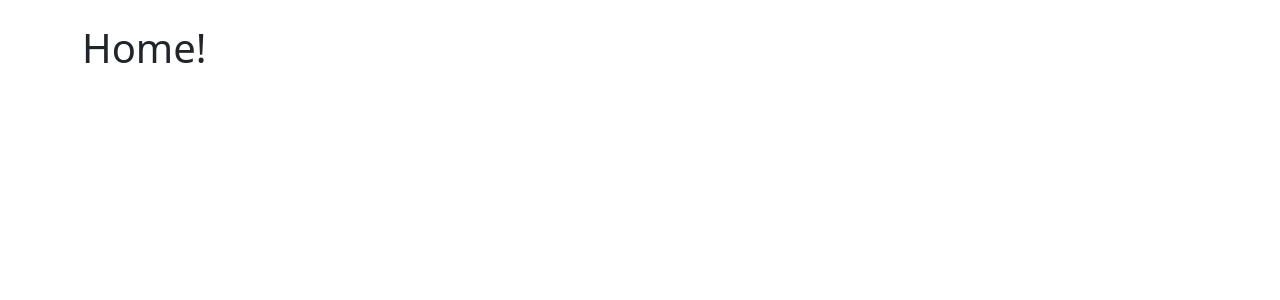
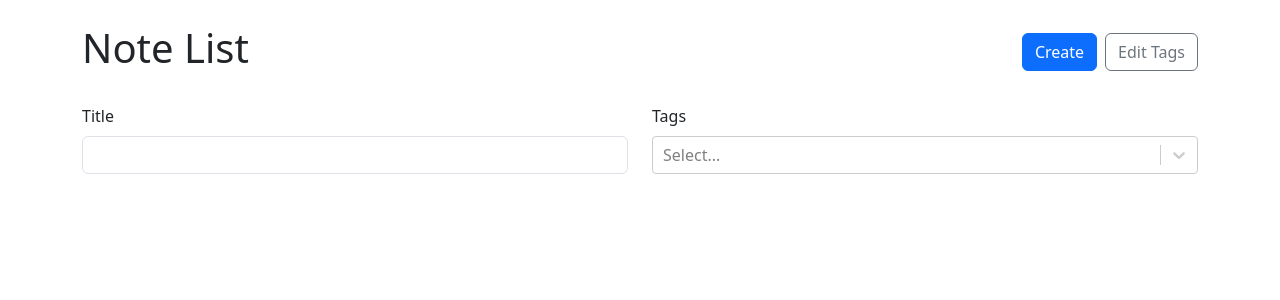
Before and after one commit to Meg-Sowka/take_a_note, a React (Vite) app: page / in a window 1280 px wide. Shown: the top 300 px of the page. Built offline with nearby package versions, Linux system fonts and the light colour scheme.

Commit message:
add Note list and card component

```diff
--- a/src/App.tsx
+++ b/src/App.tsx
@@ -6,6 +6,7 @@
 import { useLocalStorage } from './hooks/useLocalStorage';
 import { useMemo } from 'react';
 import { v4 as uuidV4 } from 'uuid';
+import { NoteList } from './pages/NoteList';
 
 function App() {
   const [notes, setNotes] = useLocalStorage<RawNote[]>('NOTES', []);
@@ -32,7 +33,7 @@
   return (
     <Container className="my-4">
       <Routes>
-        <Route path="/" element={<h1>Home!</h1>} />
+        <Route path="/" element={<NoteList availableTags={tags} notes={notesWithTags}/>} />
         <Route
           path="/new"
           element={
--- /dev/null
+++ b/src/NoteCard.module.css
@@ -0,0 +1,10 @@
+.card {
+  transition: translate ease-in-out .3s, box-shadow ease-in-out .3s;
+  box-shadow: 0 5px 8px 0 rgba(0, 0, 0, 0);
+}
+
+.card:hover,
+.card:focus {
+  translate: 0 -5px;
+  box-shadow: 0 5px 8px 0 rgba(0, 0, 0, .2);
+}
--- /dev/null
+++ b/src/components/NoteCard.tsx
@@ -0,0 +1,42 @@
+import { Badge, Card, Stack } from 'react-bootstrap';
+import { Tag } from '../types/Note';
+import { Link } from 'react-router-dom';
+import styles from '../NoteCard.module.css';
+
+type SimplifiedNote = {
+  tags: Tag[];
+  title: string;
+  id: string;
+};
+
+export const NoteCard = ({ id, title, tags }: SimplifiedNote) => {
+  return (
+    <Card
+      as={Link}
+      to={`/${id}`}
+      className={`h-100 text-reset text-decoration-none ${styles.card}`}
+    >
+      <Card.Body>
+        <Stack
+          gap={2}
+          className="align-items-center justify-content-center h-100"
+        >
+          <span className="fs-5">{title}</span>
+          {tags.length > 0 && (
+            <Stack
+              gap={1}
+              direction="horizontal"
+              className="justify-content-center flex-wrap"
+            >
+              {tags.map((tag) => (
+                <Badge key={tag.id} className="text-truncate">
+                  {tag.label}
+                </Badge>
+              ))}
+            </Stack>
+          )}
+        </Stack>
+      </Card.Body>
+    </Card>
+  );
+};
--- /dev/null
+++ b/src/pages/NoteList.tsx
@@ -0,0 +1,92 @@
+import { useMemo, useState } from 'react';
+import { Button, Col, Form, Row, Stack } from 'react-bootstrap';
+import { Link } from 'react-router-dom';
+import ReactSelect from 'react-select/creatable';
+import { Note, Tag } from '../types/Note';
+import { NoteCard } from '../components/NoteCard';
+
+type NoteListProps = {
+  availableTags: Tag[];
+  notes: Note[];
+};
+
+export const NoteList = ({ availableTags, notes }: NoteListProps) => {
+  const [selectedTags, setSelectedTags] = useState<Tag[]>([]);
+  const [title, setTitle] = useState('');
+
+  const filteredNotes = useMemo(() => {
+    return notes.filter((note) => {
+      return (
+        (title === '' ||
+          note.title.toLowerCase().includes(title.toLowerCase())) &&
+        (selectedTags.length === 0 ||
+          selectedTags.every((tag) =>
+            note.tags.some((noteTag) => noteTag.id === tag.id)
+          ))
+      );
+    });
+  }, [title, selectedTags, notes]);
+
+  return (
+    <section>
+      <Row className="align-items-center mb-4">
+        <Col>
+          <h1>Note List</h1>
+        </Col>
+        <Col xs="auto">
+          <Stack gap={2} direction="horizontal">
+            <Link to="/new">
+              <Button variant="primary">Create</Button>
+            </Link>
+            <Button variant="outline-secondary">Edit Tags</Button>
+          </Stack>
+        </Col>
+      </Row>
+      <Form>
+        <Row className="mb-4">
+          <Col>
+            <Form.Group controlId="title">
+              <Form.Label>Title</Form.Label>
+              <Form.Control
+                type="text"
+                value={title}
+                onChange={(e) => setTitle(e.target.value)}
+              />
+            </Form.Group>
+          </Col>
+          <Col>
+            <Form.Group controlId="tags">
+              <Form.Label>Tags</Form.Label>
+              <ReactSelect
+                value={selectedTags.map((tag) => ({
+                  label: tag.label,
+                  value: tag.id,
+                }))}
+                options={availableTags.map((tag) => ({
+                  label: tag.label,
+                  value: tag.id,
+                }))}
+                onChange={(tags) => {
+                  setSelectedTags(
+                    tags.map((tag) => ({
+                      id: tag.value,
+                      label: tag.label,
+                    }))
+                  );
+                }}
+                isMulti
+              />
+            </Form.Group>
+          </Col>
+        </Row>
+      </Form>
+      <Row xs={1} sm={2} lg={3} xl={4} className="g-3 mb-4">
+        {filteredNotes.map((note) => (
+          <Col key={note.id}>
+            <NoteCard id={note.id} title={note.title} tags={note.tags} />
+          </Col>
+        ))}
+      </Row>
+    </section>
+  );
+};
```
